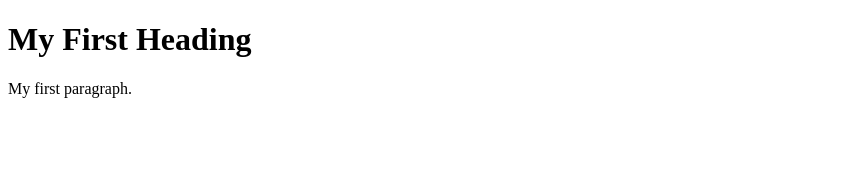
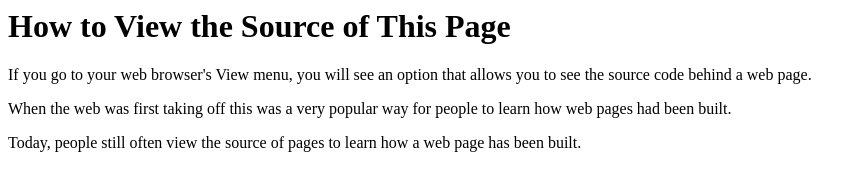
Before and after one commit to subintest/testwebsite, a plain HTML site: page index.html in a window 1280 px wide. Shown: the whole page, without its empty margins (0-866 px from the left). Drawn offline with Linux system fonts and the light colour scheme.

Commit message:
Update index.html

```diff
--- a/index.html
+++ b/index.html
@@ -1,10 +1,12 @@
-<!DOCTYPE html>
+
 <html>
-<body>
-
-<h1>My First Heading</h1>
-
-<p>My first paragraph.</p>
-
-</body>
+	<head>
+		<title>View the Source of This Page</title>
+	</head>
+	<body>
+		<h1>How to View the Source of This Page</h1>
+		<p>If you go to your web browser's View menu, you will see an option that allows you to see the source code behind a web page.</p>
+		<p>When the web was first taking off this was a very popular way for people to learn how web pages had been built.</p>
+		<p>Today, people still often view the source of pages to learn how a web page has been built.</p>
+	</body>
 </html>
```
